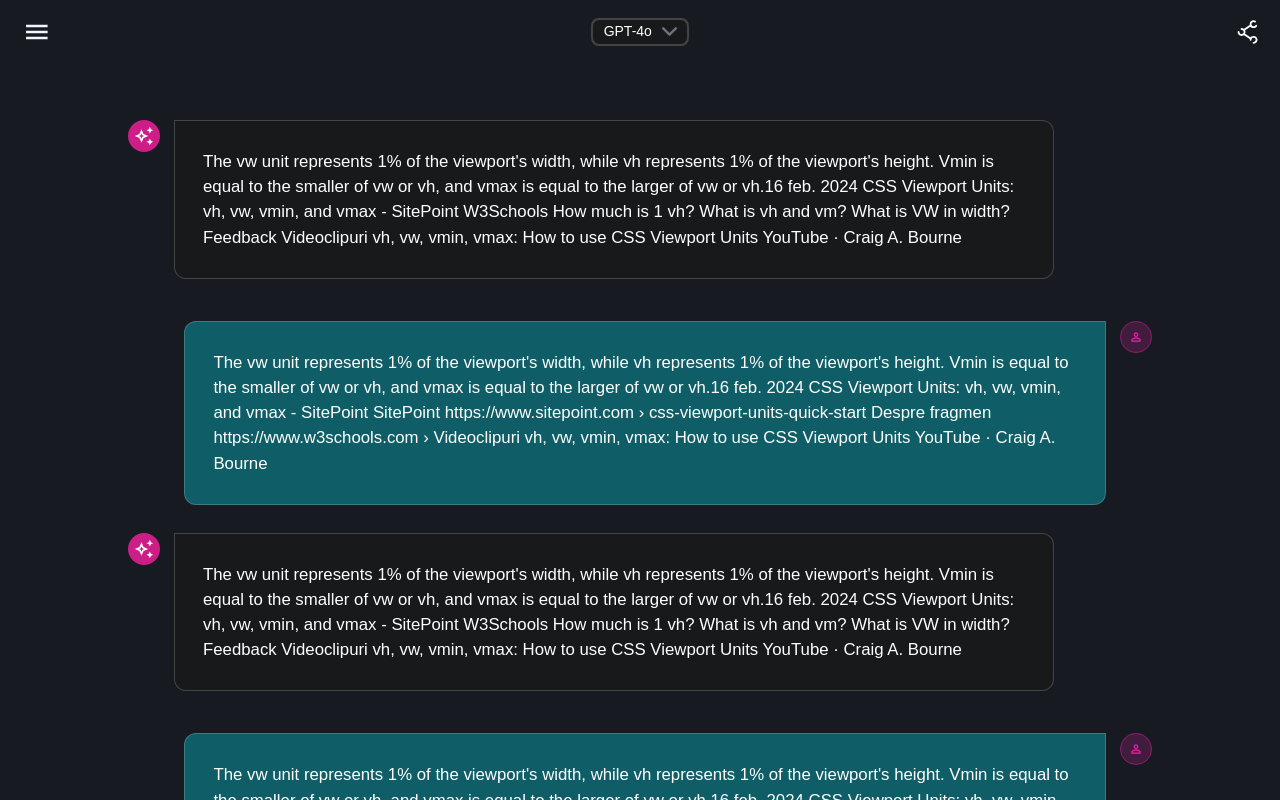
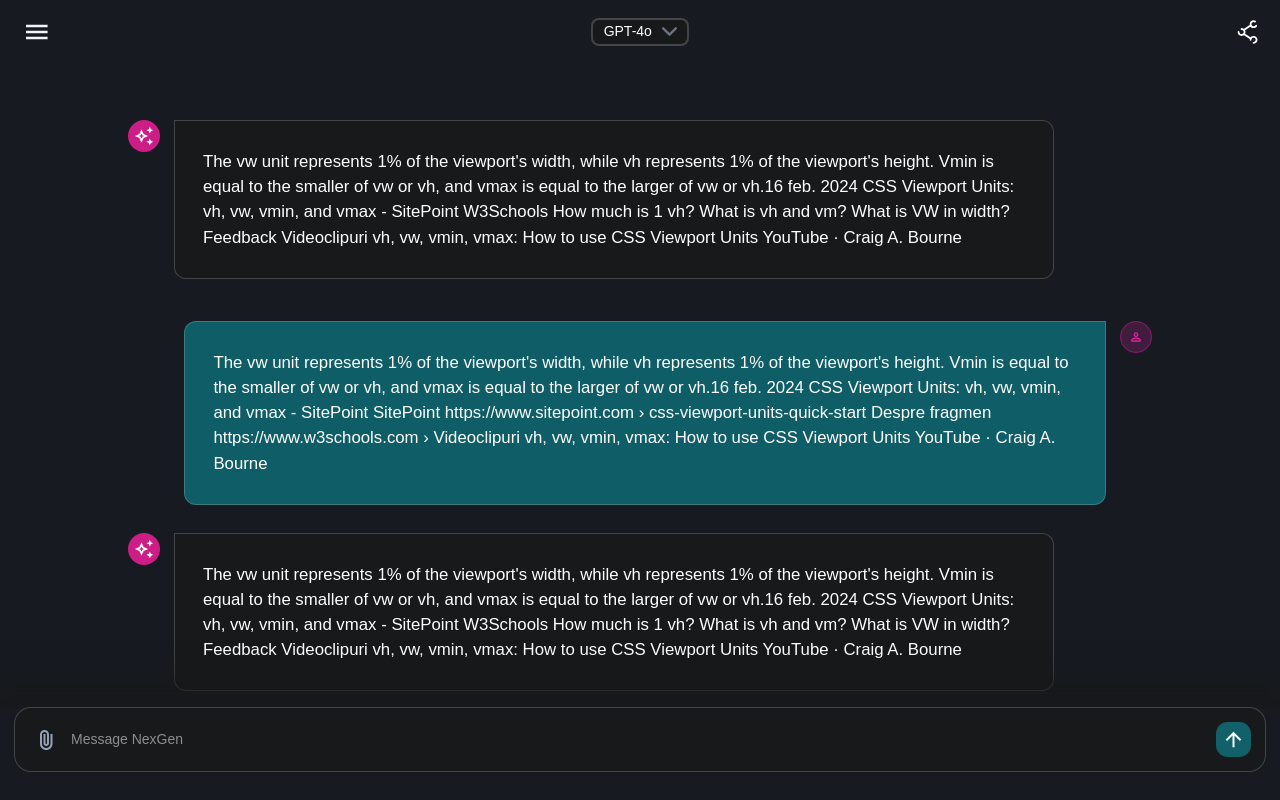
Before and after one commit to cosminbrn/AI-Interface, a React (Vite) app in the folder frontend/: page / in a window 1280 px wide. Built offline with nearby package versions, Linux system fonts and the light colour scheme; a web font is replaced by a local one.

Commit message:
Add input component to page

```diff
--- a/frontend/src/features/page/Page.tsx
+++ b/frontend/src/features/page/Page.tsx
@@ -1,12 +1,14 @@
 import { Header } from "../../layouts/header/Header"
 import Chat from "../../layouts/chat/Chat"
 import styles from './Page.module.scss';
+import Input from "../../components/Input/Input";
 
 export default function Page() {
     return (
         <div className={styles.page}>
             <Header />
             <Chat />
+            <Input />
         </div>
     )
 }
--- a/frontend/src/layouts/chat/Chat.tsx
+++ b/frontend/src/layouts/chat/Chat.tsx
@@ -1,7 +1,6 @@
 import styles from './Chat.module.scss';
 import ModelMessageContainer from '../../components/modelMessageContainer/ModelMessageContainer';
 import UserMessageContainer from '../../components/userMessageContainer/UserMessageContainer';
-import Input from '../../components/Input/Input';
 
 export default function Chat() {
     return (
```
